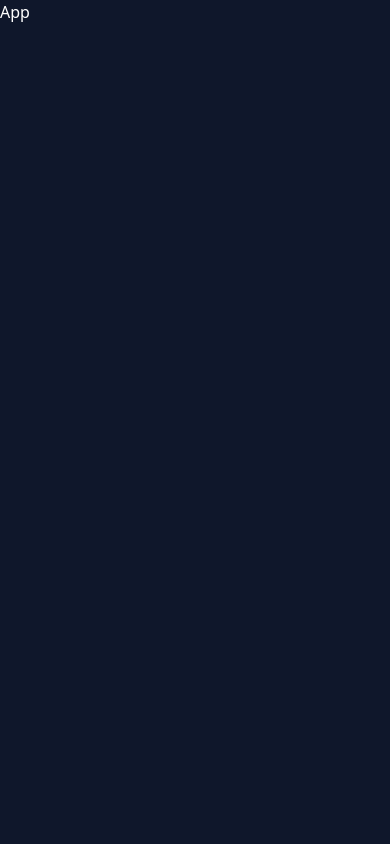
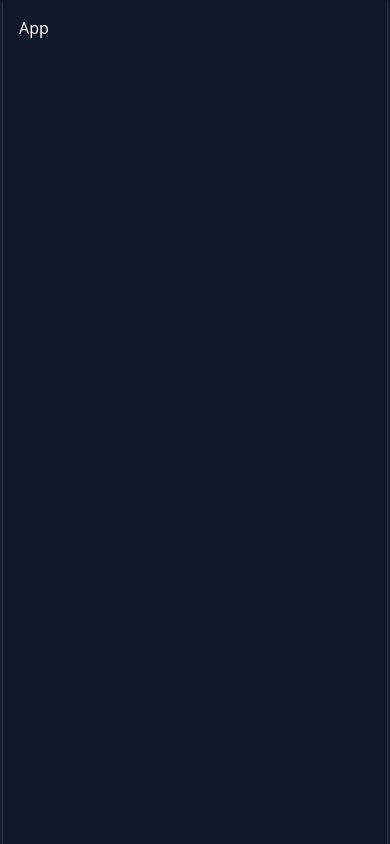
Before and after one commit to jonni595/potter-app, a React (Vite) app: page / in a window 390 px wide. Built offline with nearby package versions, Linux system fonts and the light colour scheme.

Commit message:
Build layout

```diff
--- a/index.html
+++ b/index.html
@@ -12,7 +12,7 @@
   <body>
     <div
       id="root"
-      class="h-screen bg-slate-100 dark:bg-slate-900 text-black dark:text-white"
+      class="flex justify-center h-screen bg-slate-100 dark:bg-slate-900 text-black dark:text-white"
     ></div>
     <script type="module" src="/src/main.tsx"></script>
   </body>
--- a/src/App.tsx
+++ b/src/App.tsx
@@ -1,5 +1,9 @@
 function App() {
-  return <div>App</div>;
+  return (
+    <div className="flex flex-col md:w-1/2 w-sm p-4 shadow-sm shadow-slate-600">
+      App
+    </div>
+  );
 }
 
 export default App;
```
